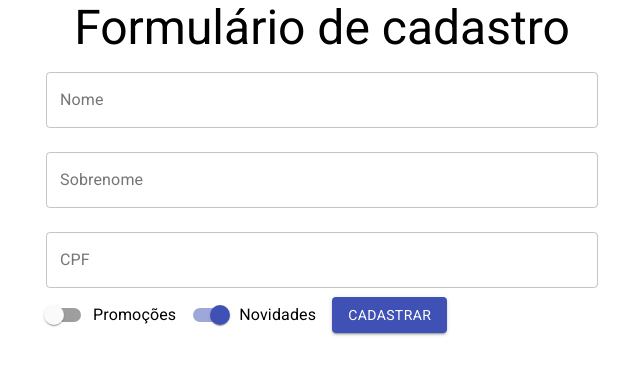
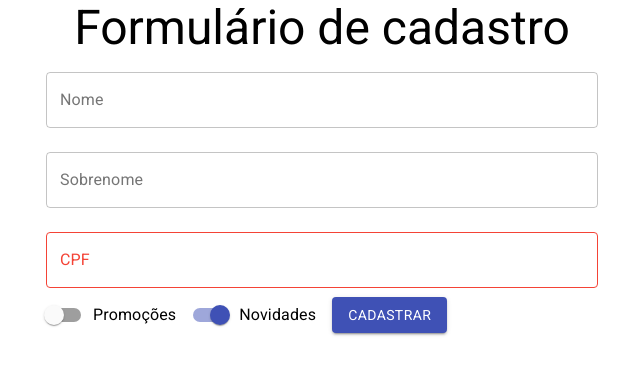
Before and after one commit to danielemaraschin/React-Function-Components-a-modern-approach, a React (Create React App) app in the folder my-app/: page / in a window 1280 px wide. Shown: the top 374 px of the page, without its empty margins (318-958 px from the left). Built offline with nearby package versions, Linux system fonts and the light colour scheme.

Commit message:
Learning about error and Material UI

```diff
--- a/my-app/src/components/FormularioCadastro/FormularioCadastro.js
+++ b/my-app/src/components/FormularioCadastro/FormularioCadastro.js
@@ -45,6 +45,7 @@ function FormularioCadastro({aoEnviar}) {
                     setCpf(event.target.value);
                 }}
 
+                error={true}
                 id="cpf"
                 label="CPF"
                 variant="outlined"
```
